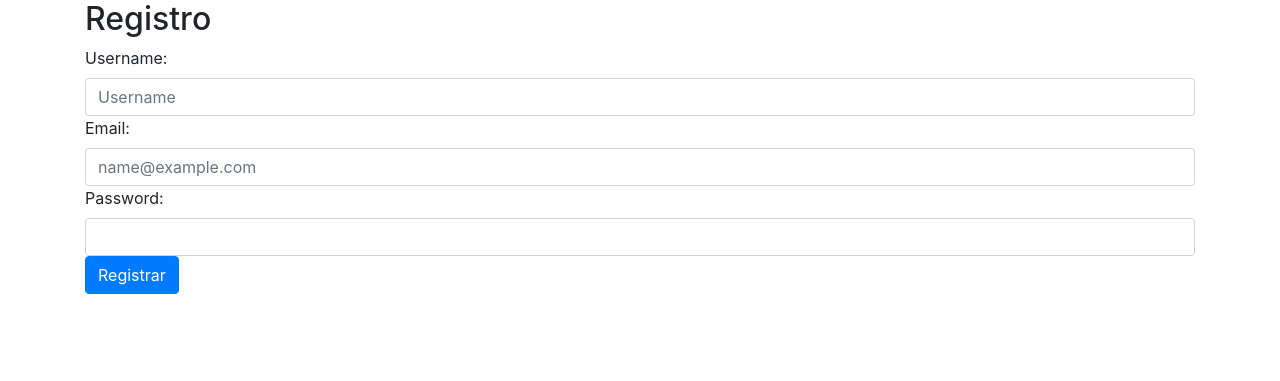
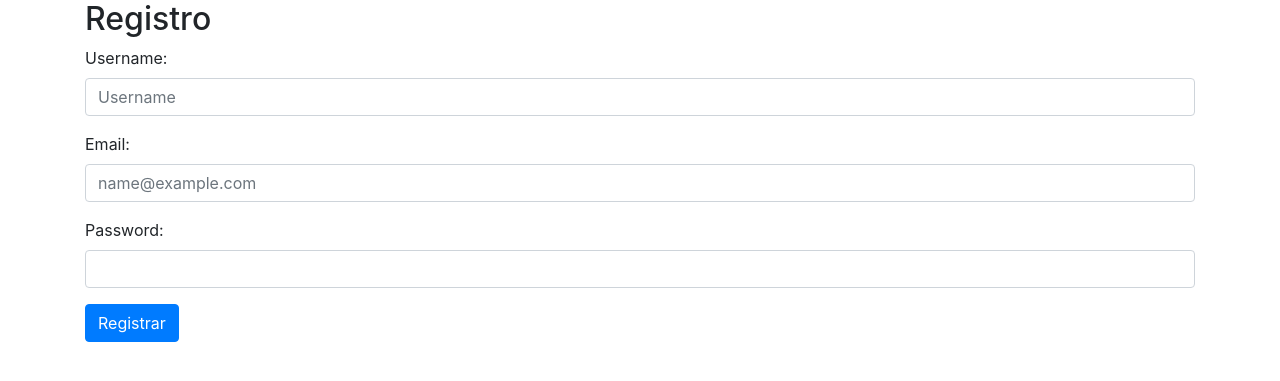
Before and after one commit to edinvd/LearningDjango, a Django app: page /usuarios/registro in a window 1280 px wide. Shown: the top 381 px of the page. Run offline with Django 3.2, Linux system fonts and the light colour scheme.

Commit message:
Iterar Campos - Aqui aplicamos metodo de reducion de codigo con el que podemos lograr las misma funciones de dar estilos a nuestreo formulario

```diff
--- a/templates/users/register.html
+++ b/templates/users/register.html
@@ -17,7 +17,9 @@
                 <form method="post">
                     {% csrf_token %}
 
-                    <div class="form_group">
+                    <!-- Formulario  -->
+
+                    <!-- <div class="form_group">
                         {{ form.username.label_tag }}
                         {{ form.username }}
                     </div>
@@ -31,6 +33,16 @@
                         {{ form.password.label_tag }}
                         {{ form.password }}
                     </div>
+                    -->
+
+                    {% for field in form %}
+                        <div class="form-group">
+
+                            {{ field.label_tag }}
+                            {{ field }}
+
+                        </div>
+                    {% endfor %}
 
                     <button type="submit" class="btn btn-primary">Registrar</button>
                 </form>
```
